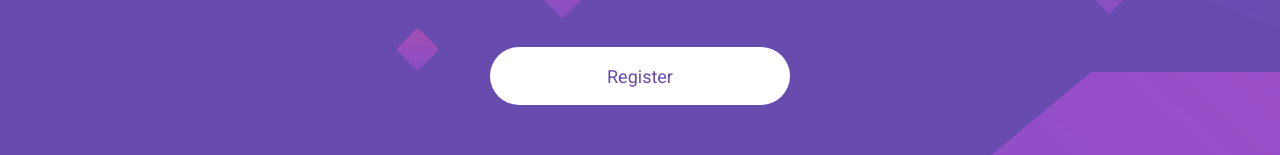
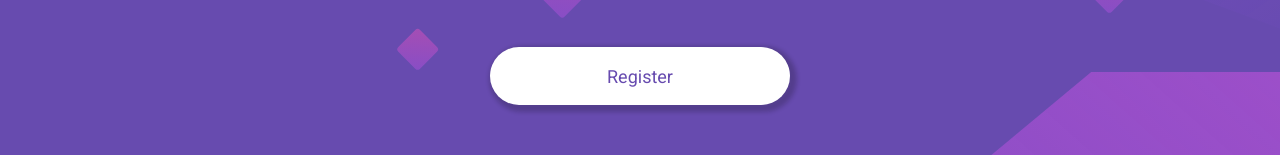
Before and after one commit to Guilhermebsdourado/Desafio-do-Frontend-Mentor, a plain HTML site: page index.html in a window 1280 px wide. Shown: the part 1201-1356 px from the top of the page. Drawn offline with Linux system fonts and the light colour scheme.

Commit message:
Exercicio do DevQues

```diff
--- a/src/css/estilos.css
+++ b/src/css/estilos.css
@@ -57,6 +57,7 @@ header{
     border-radius: 30px;
     height: 48px;
     width: 200px;
+    box-shadow: 3px 3px 4px 4px rgba(10, 10, 10, 0.2);
     transition: 0.3s ease-in-out;
 }
 
```
